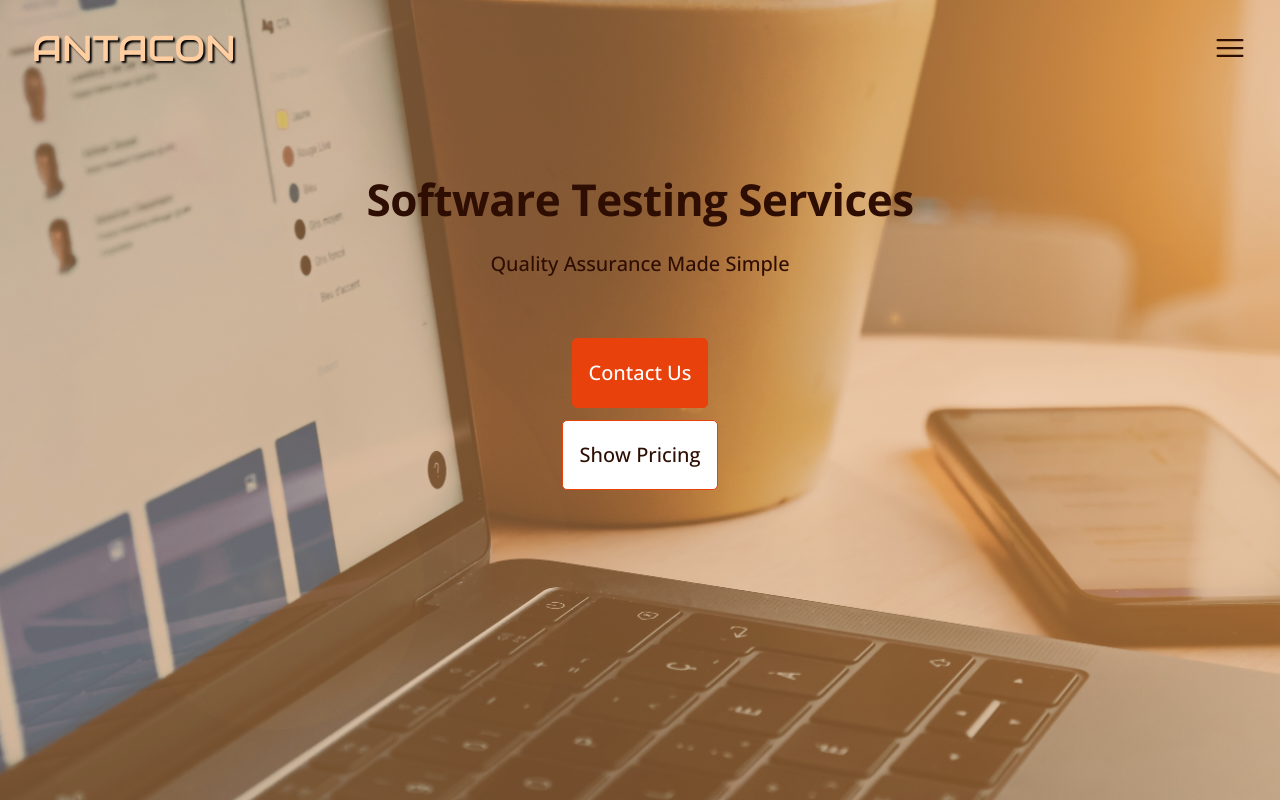
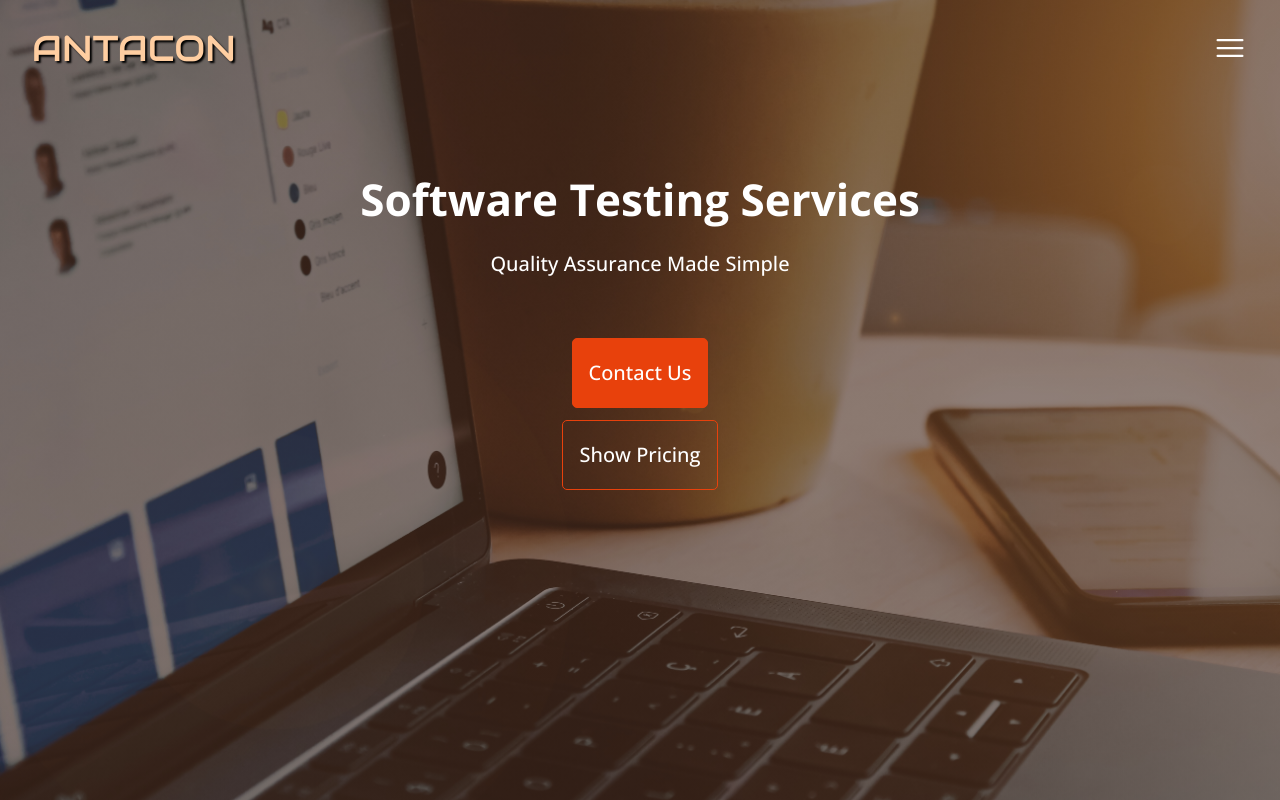
Before and after one commit to dan-harris1/antacon, a website: page public/index.html in a window 1280 px wide. Drawn offline with nearby package versions, Linux system fonts and the light colour scheme.

Commit message:
Adjusts colors

```diff
--- a/public/style.css
+++ b/public/style.css
@@ -71,7 +71,7 @@ body {
   font-family: "Open Sans", sans-serif;
   line-height: 1;
   font-weight: 400;
-  color: #2e0d02;
+  color: #fff;
 
   /* Only works if there is nothing absolutely positioned in relation to body */
   overflow-x: hidden;
@@ -112,11 +112,7 @@ a {
 }
 
 .section-hero {
-  background-image: linear-gradient(
-      to right bottom,
-      rgba(235, 151, 78, 0.35),
-      rgba(230, 125, 34, 0.35)
-    ),
+  background-image: linear-gradient(rgb(46, 13, 2, 0.5), rgb(46, 13, 2, 0.5)),
     url(./img/hero.jpg);
   background-size: cover;
   min-height: 600px;
@@ -134,8 +130,6 @@ a {
   font-weight: 700;
   line-height: 1.05;
   margin-bottom: 3.2rem;
-  color: #2e0d02;
-  letter-spacing: -0.5px;
 }
 
 .hero-description {
@@ -175,6 +169,11 @@ a {
 
 .hero-btn--pricing:link,
 .hero-btn--pricing:visited {
-  color: #2e0d02;
-  background-color: #fff;
+  background-color: transparent;
 }
+
+.hero-btn--pricing:hover,
+.hero-btn--pricing:active {
+  border: 1px solid #a72f09;
+  background-color: #a72f09;
+}
```
